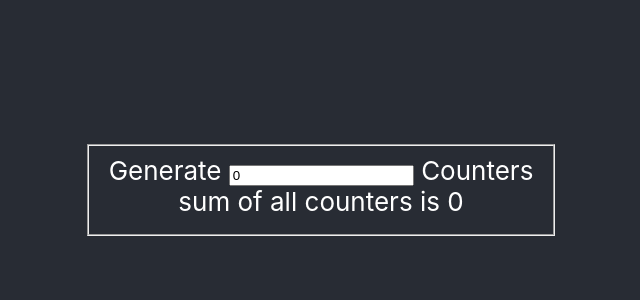
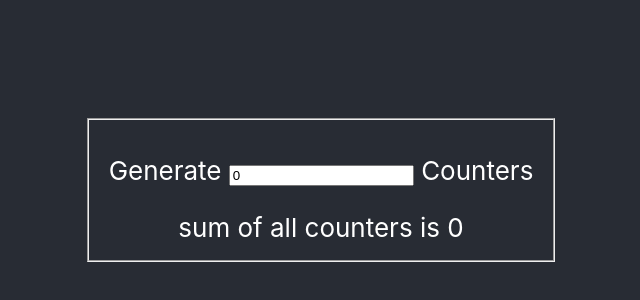
Before and after one commit to lavadpr/my-app, a React (Create React App) app: page / in a window 1280 px wide. Shown: the part 210-510 px from the top of the page, without its empty margins (319-959 px from the left). Built offline with nearby package versions, Linux system fonts and the light colour scheme.

Commit message:
[Baron&Prince] fix - rearrange structure to have countergroupsum be called by multicounter

```diff
--- a/src/components/CounterSizeGenerator.js
+++ b/src/components/CounterSizeGenerator.js
@@ -1,6 +1,4 @@
 import React, { Component } from 'react';
-import CounterGroupSum from './CounterGroupSum';
-
 
 class CounterSizeGenerator extends Component {
     constructor(props) {
@@ -20,21 +18,12 @@ class CounterSizeGenerator extends Component {
         }, () => this.props.onGenerate(value));
     }
 
-    componentDidUpdate(prevProps, prevState) {
-        if (prevState.sum !== this.state.sum) {
-            this.setState((prevState) => ({
-                number: prevState.number + 1,
-            }));
-        }
-    }
-
     render() {
-        return <fieldset>
+        return <p>
             <label htmlFor="size">Generate </label>
             <input type="number" name="size" id="size" value={this.state.size} onChange={this.onChange} />
             <label htmlFor="size"> Counters</label>
-            <CounterGroupSum sum={this.props.sum} />
-        </fieldset>;
+        </p>;
     }
 }
 
--- a/src/components/MultiCounter.js
+++ b/src/components/MultiCounter.js
@@ -1,5 +1,6 @@
 import React, { Component } from 'react';
 import CounterSizeGenerator from './CounterSizeGenerator';
+import CounterGroupSum from './CounterGroupSum';
 import CounterGroup from './CounterGroup';
 
 class MultiCounter extends Component {
@@ -19,6 +20,14 @@ class MultiCounter extends Component {
         this.setState({ size });
     }
 
+    componentDidUpdate(prevProps, prevState) {
+        if (prevState.sum !== this.state.sum) {
+            this.setState((prevState) => ({
+                number: prevState.number + 1,
+            }));
+        }
+    }
+
     addSum(valueToAdd) {
         this.setState(
             (prevState) => ({ sum: prevState.sum + valueToAdd })
@@ -28,7 +37,10 @@ class MultiCounter extends Component {
     render() {
         return (
             <div>
-                <CounterSizeGenerator onGenerate={this.onGenerate} sum={this.state.sum} />
+                <fieldset>
+                    <CounterSizeGenerator onGenerate={this.onGenerate} />
+                    <CounterGroupSum sum={this.state.sum} />
+                </fieldset>
                 <CounterGroup size={this.state.size} addSum={this.addSum} />
             </div>
         );
```
